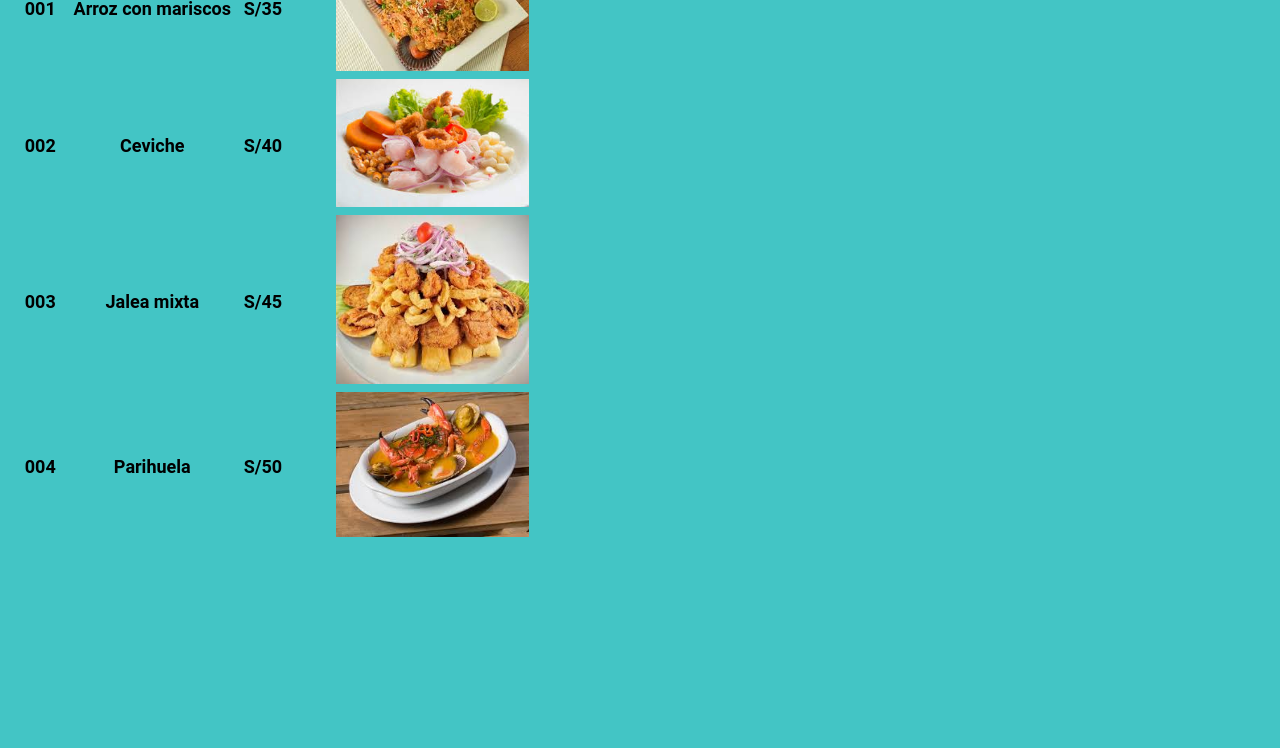
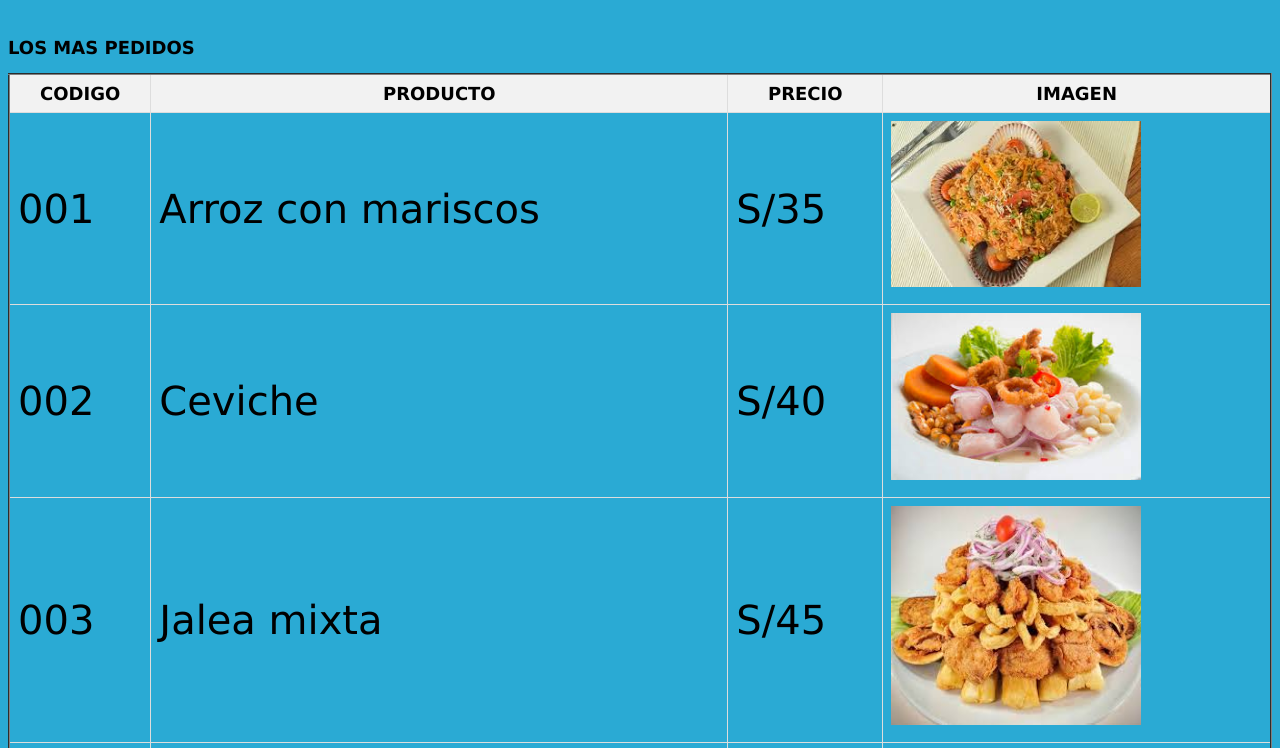
Before and after one commit to MartinCardenas9/laboratorio03, a plain HTML site: page index.html in a window 1280 px wide. Shown: the part 164-912 px from the top of the page. Before the commit the page ends 800 px from the top, so only its background shows below. Drawn offline with Linux system fonts and the light colour scheme.

Commit message:
modificacion de cuadro y color

```diff
--- a/estilos.css
+++ b/estilos.css
@@ -1,17 +1,31 @@
 body{
-    background-color: rgb(67, 197, 197);
+    background-color: rgb(42, 170, 212);
     font-family: 'Roboto', sans-serif;
+    font-size: 2.5rem;
+ }
+ table{
+   width: 100%;
+   border-collapse: collapse;
  }
  h1{
     text-align: center;
  }
- img{
-    width: 70%;
-    align-items:end;
+ h2{
+   font-size:large;
+   font-family: Verdana, Geneva, Tahoma, sans-serif;
+
  }
- td{
 
-    font-weight:bold;
+ thead{
+
     text-align: center;
-    font-size: large;
+    font-size: 18px;
  }
+ th, td {
+   border: 1px solid #ddd;
+   padding: 8px;
+   font-family: Verdana, Geneva, Tahoma, sans-serif;
+}
+th {
+   background-color: #f2f2f2;
+}
--- a/index.html
+++ b/index.html
@@ -4,41 +4,65 @@
     <meta charset="UTF-8">
     <meta name="viewport" content="width=device-width, initial-scale=1.0">
     <title>ASES DEL MAR</title>
+
+    <!--direccion a css-->
     <link rel="stylesheet" href="estilos.css">
+
 </head>
+
 <body>
+
+    <!--Titulo principal -->
     <H1> ASES DEL MAR</H1>
-  <TAble>
+
+    <!--categoria-->
+    <h2>LOS MAS PEDIDOS</h2>
+
+    <!-- Tabla de catálogo de productos -->
+  <table border="2">
+    <thead>
         <tr>
             <th>CODIGO</th>
             <th>PRODUCTO</th>
             <th>PRECIO</th>
+            <th>IMAGEN</th>
         </tr>
+    </thead>
+    <tbody>
+
+        <!--Producto 1-->
         <tr>
             <td>001</td>
             <td>Arroz con mariscos </td>
             <td>S/35 </td>
-        <td><img src="arroz.jpg" alt=""></td>
+            <td><img src="arroz.jpg" alt="producto 1" width="250"></td>
         </tr>
+
+        <!--Producto 2-->
         <tr>
             <td>002</td>
             <td>Ceviche</td>
             <td>S/40 </td>
-        <td><img src="ceviche.jpg" alt=""></td>
+            <td><img src="ceviche.jpg" alt="producto 2" width="250"></td>
         </tr>
+
+        <!--Producto 3-->
         <tr>
             <td>003</td>
             <td>Jalea mixta</td>
             <td>S/45 </td>
-        <td><img src="jalea.jpg" alt=""></td>
+            <td><img src="jalea.jpg" alt="producto 3" width="250"></td>
         </tr>
+
+        <!--Producto 4-->
         <tr>
             <td>004</td>
             <td>Parihuela</td>
             <td>S/50 </td>
-        <td><img src="parihuela.jpg" alt=""></td>
+            <td><img src="parihuela.jpg" alt="producto 4" width="250"></td>
         </tr>
-  </TAble>
+    </tbody>
+  </table>
 
 </body>
 </html>
```
Lines whose indentation alone changed are shown as unchanged.
